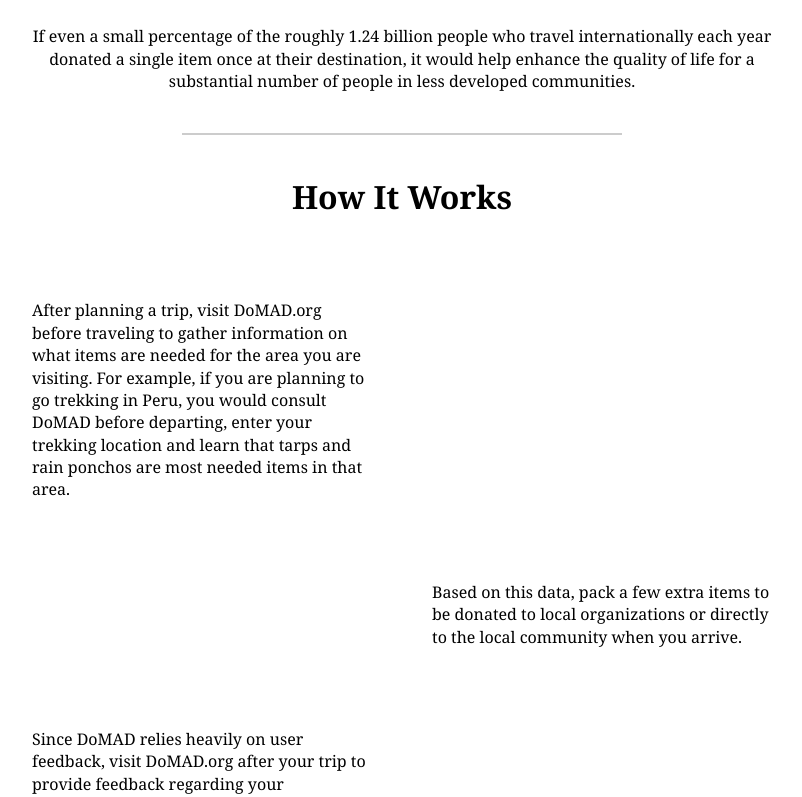
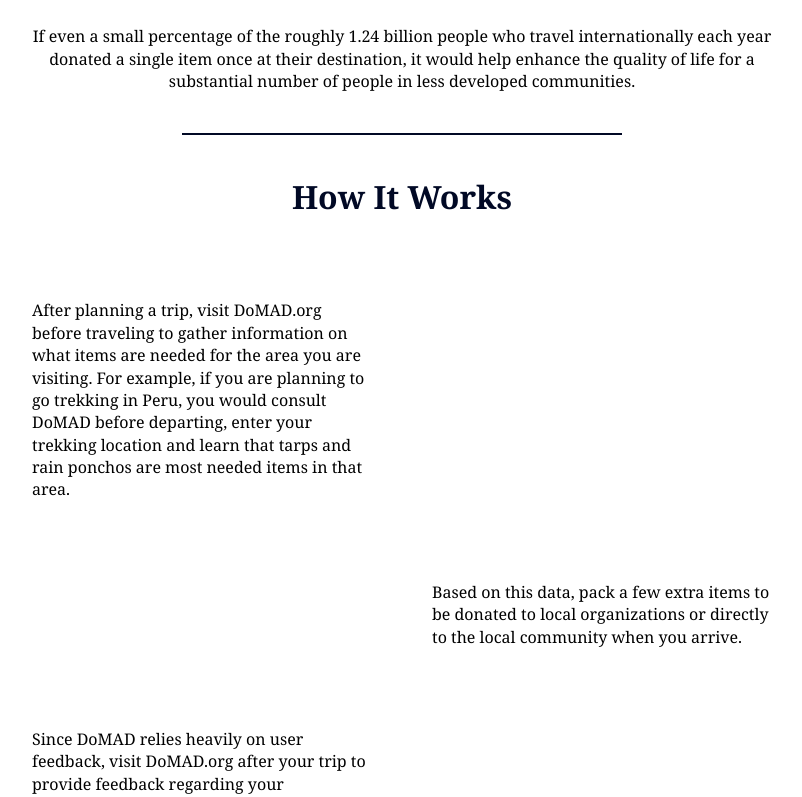
Before and after one commit to JoyMace/DoMADCapstone, a React (Create React App) app in the folder code/client/: page /about in a window 1280 px wide. Shown: the part 780-1577 px from the top of the page, without its empty margins (238-1040 px from the left). Built offline with nearby package versions, Linux system fonts and the light colour scheme; no server answers.

Commit message:
Added more text to About page

```diff
--- a/code/client/src/components/Pages/About.css
+++ b/code/client/src/components/Pages/About.css
@@ -56,6 +56,7 @@
 h1 {
     font-family: Cambria, Georgia, serif;
     margin-top: 40px;
+    color: #010925
 }
 .centered1 {
     position: absolute;
@@ -86,7 +87,7 @@
     display: block;
     height: 1px;
     border: 0;
-    border-top: 2px solid #ccc;
+    border-top: 2px solid #010925;
     margin-right: 400px;
     margin-left: 400px;
     padding: 0;
```
